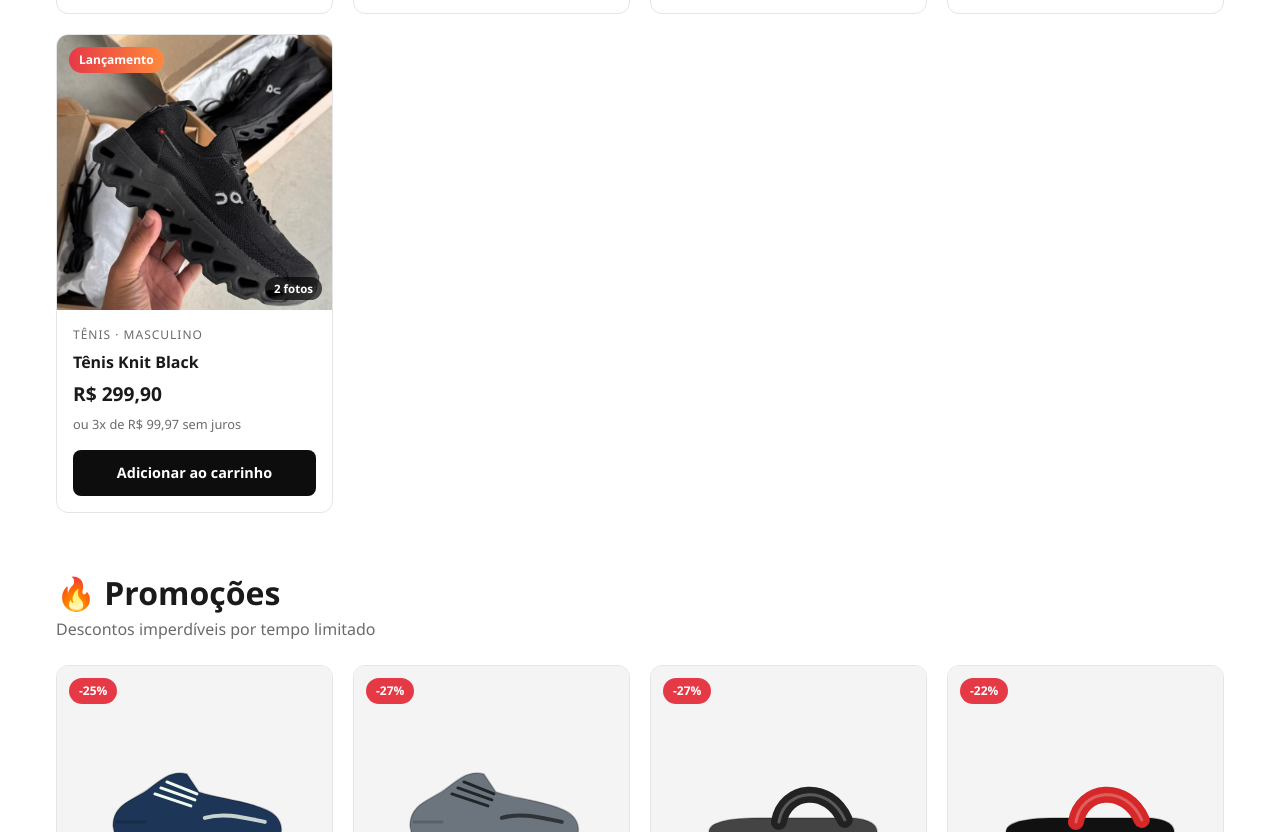
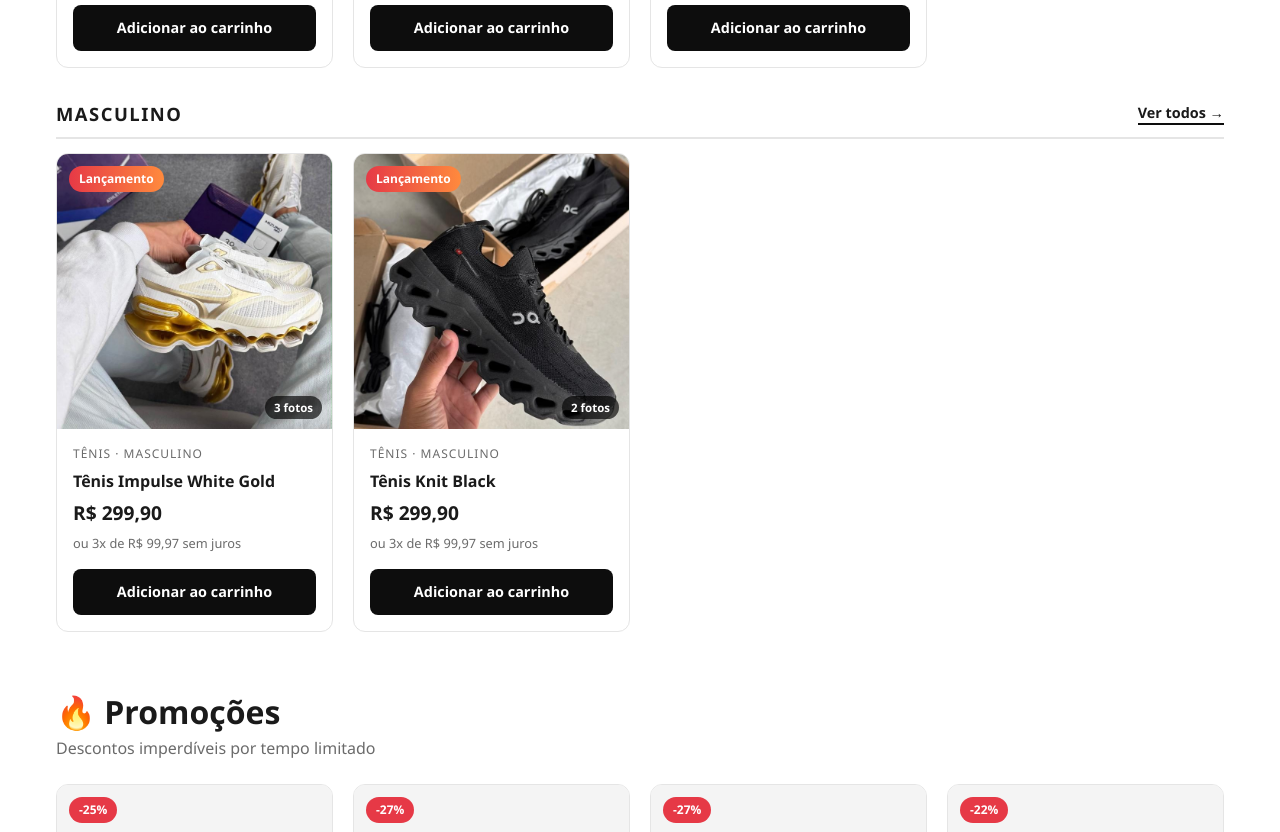
Before and after one commit to rafaelvp97/stn-sneakers, a plain HTML site: page index.html in a window 1280 px wide. Shown: the part 1670-2502 px from the top of the page. Drawn offline with Linux system fonts and the light colour scheme.

Commit message:
Separa os lançamentos da página inicial em Feminino e Masculino
Os tênis femininos e masculinos apareciam misturados na mesma grade.
Agora cada gênero tem seu grupo, com o link Ver todos para a aba certa.

Co-Authored-By: Claude Opus 5.5 <noreply@anthropic.com>
Claude-Session: https://claude.ai/code/session_01HUtBbe7bWPRWH31dYnZnny

```diff
--- a/css/style.css
+++ b/css/style.css
@@ -139,6 +139,10 @@ button.card-img{border:0;width:100%;cursor:zoom-in;font:inherit;overflow:hidden}
 .vp-desc{color:var(--suave);margin:6px 0 10px}
 .vp-info .btn{margin-top:auto}
 
+.bloco-genero+.bloco-genero{margin-top:32px}
+.genero-topo{display:flex;justify-content:space-between;align-items:center;gap:12px;margin-bottom:14px;padding-bottom:10px;border-bottom:2px solid var(--borda)}
+.genero-topo h3{font-size:1.15rem;text-transform:uppercase;letter-spacing:1.5px}
+.genero-topo .ver-mais{font-size:.9rem}
 .vazio{text-align:center;color:var(--suave);padding:40px 0;grid-column:1/-1}
 
 /* Vantagens */
--- a/index.html
+++ b/index.html
@@ -102,7 +102,14 @@
     <div class="secao-topo">
       <div><h2>✨ Lançamentos</h2><p>Acabaram de chegar na STN Sneakers</p></div>
     </div>
-    <div class="grade" id="lancamentos"></div>
+    <div class="bloco-genero" data-genero="feminino">
+      <div class="genero-topo"><h3>Feminino</h3><a href="feminino.html?tipo=lancamento" class="ver-mais">Ver todos →</a></div>
+      <div class="grade" id="lancamentos-feminino"></div>
+    </div>
+    <div class="bloco-genero" data-genero="masculino">
+      <div class="genero-topo"><h3>Masculino</h3><a href="masculino.html?tipo=lancamento" class="ver-mais">Ver todos →</a></div>
+      <div class="grade" id="lancamentos-masculino"></div>
+    </div>
   </section>
 
   <section class="secao" id="promocoes-sec">
--- a/js/app.js
+++ b/js/app.js
@@ -221,11 +221,16 @@ document.addEventListener("DOMContentLoaded", () => {
   // Página inicial
   const promo = document.getElementById("promocoes");
   if (promo) renderizar(promo, PRODUTOS.filter(p => p.precoAntigo).slice(0, 8));
-  const lanc = document.getElementById("lancamentos");
-  if (lanc) {
-    const lista = PRODUTOS.filter(p => p.lancamento);
-    lanc.closest("section").hidden = !lista.length;
-    renderizar(lanc, lista);
+  // Lançamentos separados por gênero (cada grupo some se estiver vazio)
+  const secLanc = document.getElementById("lancamentos-sec");
+  if (secLanc) {
+    let algum = false;
+    secLanc.querySelectorAll(".bloco-genero").forEach(bloco => {
+      const lista = PRODUTOS.filter(p => p.lancamento && p.genero === bloco.dataset.genero);
+      bloco.hidden = !lista.length; algum = algum || lista.length > 0;
+      renderizar(bloco.querySelector(".grade"), lista);
+    });
+    secLanc.hidden = !algum;
   }
   const dest = document.getElementById("destaques");
   if (dest) renderizar(dest, PRODUTOS.filter(p => p.destaque));
```
